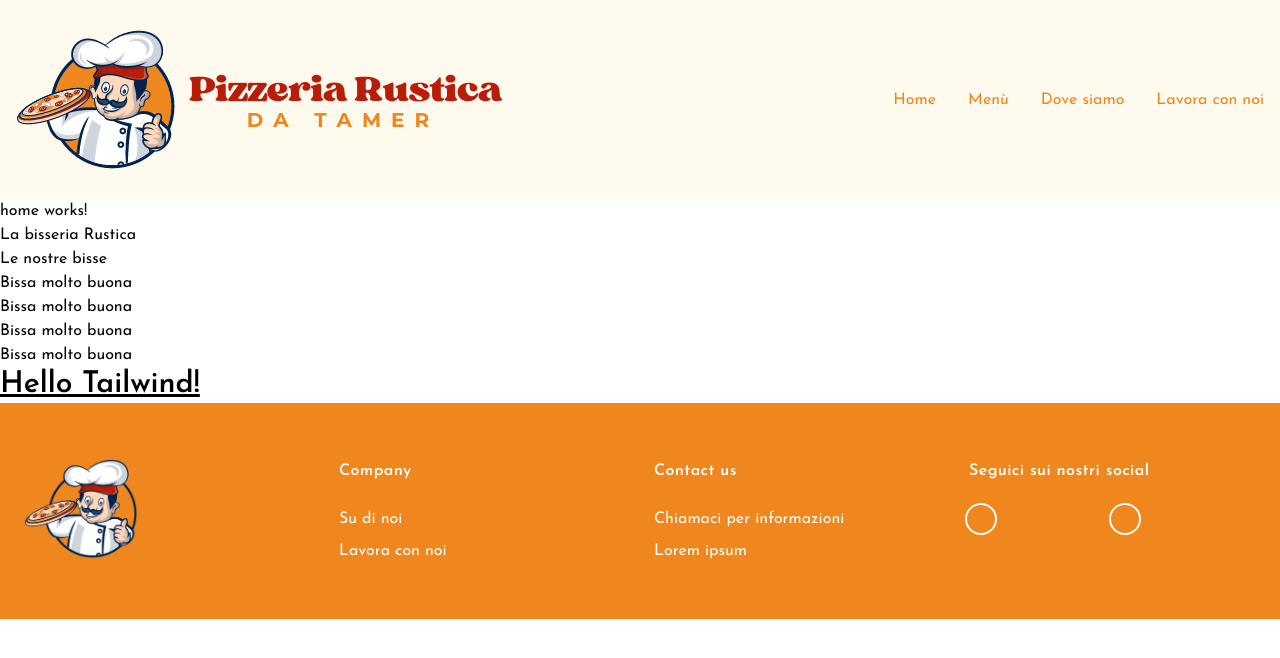
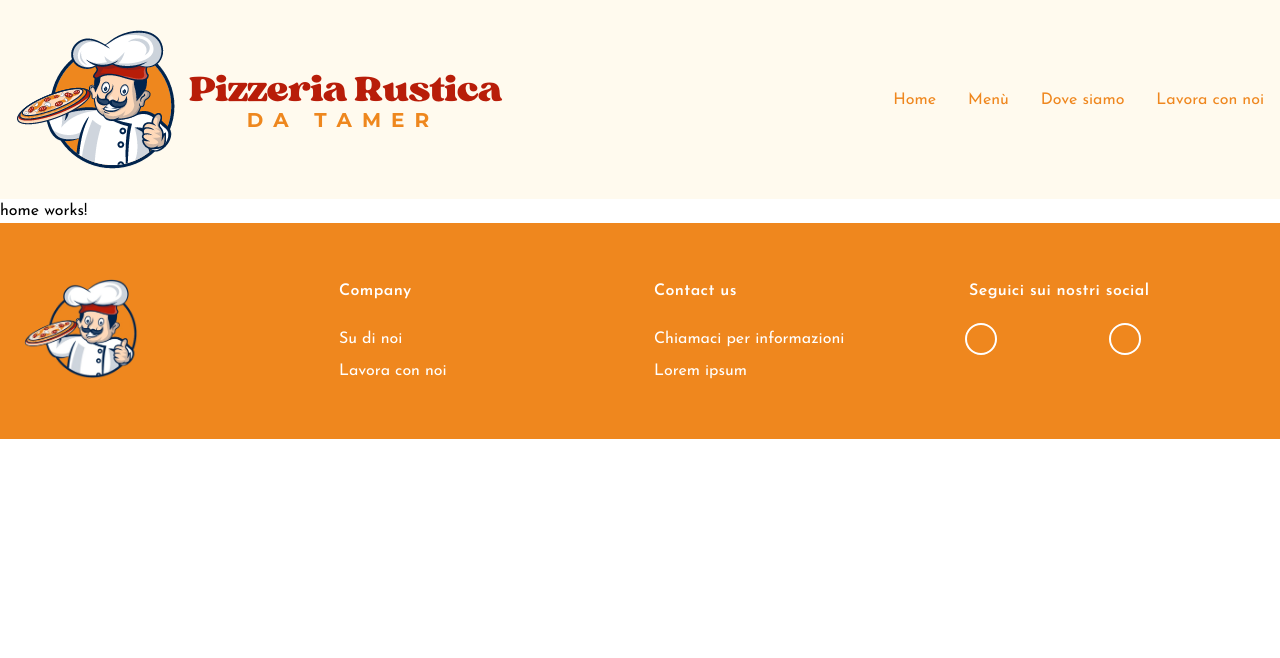
Before and after one commit to bronzo97/pizzeria-rustica, an Angular app: page / in a window 1280 px wide. Shown: the top 658 px of the page. Built offline with nearby package versions, Linux system fonts and the light colour scheme; a web font is replaced by a local one.

Commit message:
remove examples in app component

```diff
--- a/src/app/app.component.html
+++ b/src/app/app.component.html
@@ -9,17 +9,6 @@
 
 <app-navbar></app-navbar>
 <router-outlet></router-outlet>
-<h1>La bisseria Rustica </h1>
-<h2>Le nostre bisse</h2>
-<ul>
-    <li>Bissa molto buona</li>
-    <li>Bissa molto buona</li>
-    <li>Bissa molto buona</li>
-    <li>Bissa molto buona</li>
-</ul>
-<h1 class="text-3xl font-bold underline">
-    Hello Tailwind!
-</h1>
 <app-footer></app-footer>
 
 <!-- * * * * * * * * * * * * * * * * * * * * * * * * * * * * * * * * -->
```
